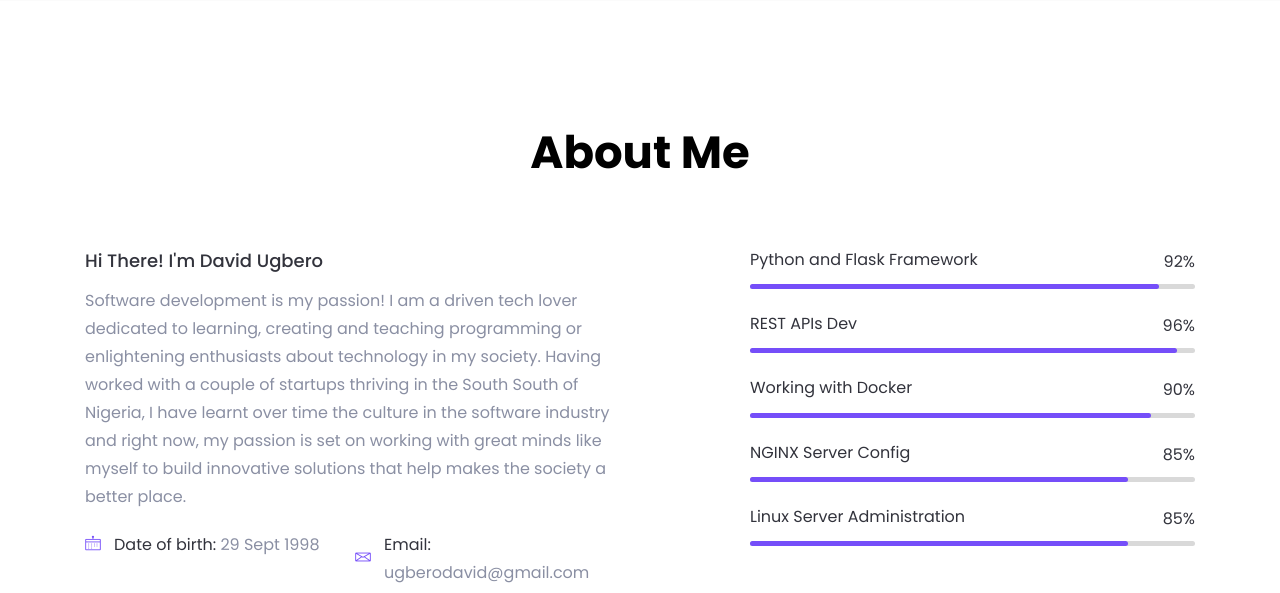
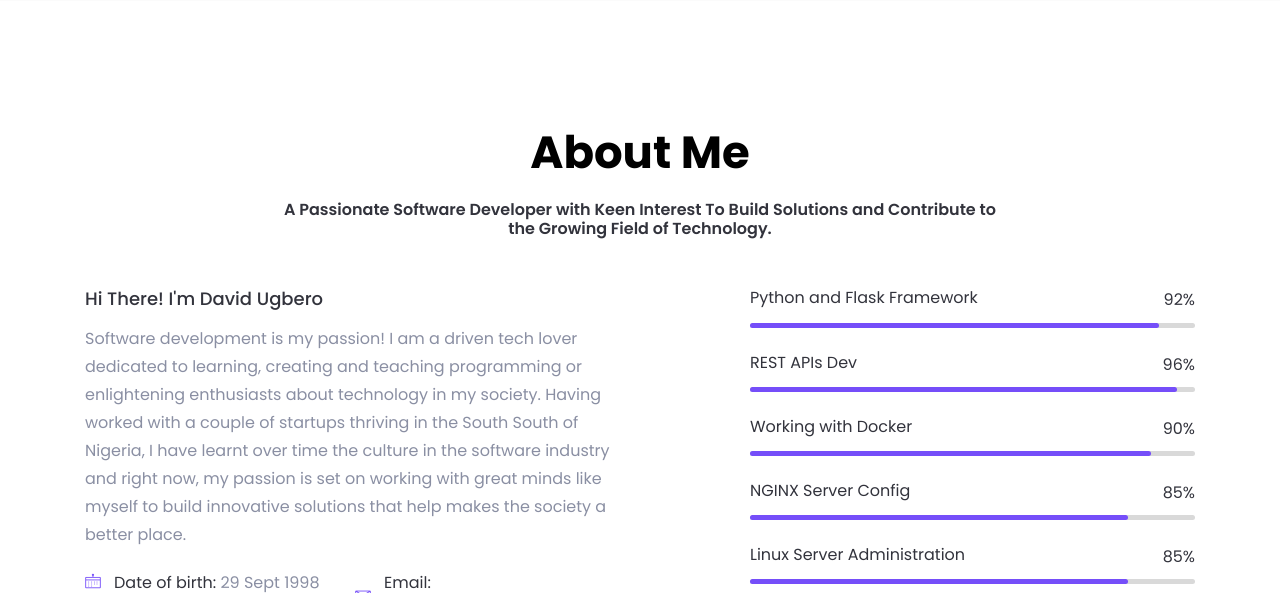
Before and after one commit to davidsmiles/my-portfolio-front-end, a Flask app: page / in a window 1280 px wide. Shown: the part 819-1412 px from the top of the page. Run offline with Flask 2, Linux system fonts and the light colour scheme; some libraries are stand-ins or nearby versions; some web fonts are replaced.

Commit message:
modify about me subtitle

```diff
--- a/templates/index.html
+++ b/templates/index.html
@@ -163,7 +163,7 @@
                 <div class="col-lg-8">
                     <div class="section-title text-center">
                         <h2 class="title">About Me</h2>
-                        <p></p>
+                        <h6>A Passionate Software Developer with Keen Interest To Build Solutions and Contribute to the Growing Field of Technology.</h6>
                     </div> <!-- section title -->
                 </div>
             </div> <!-- row -->
```
